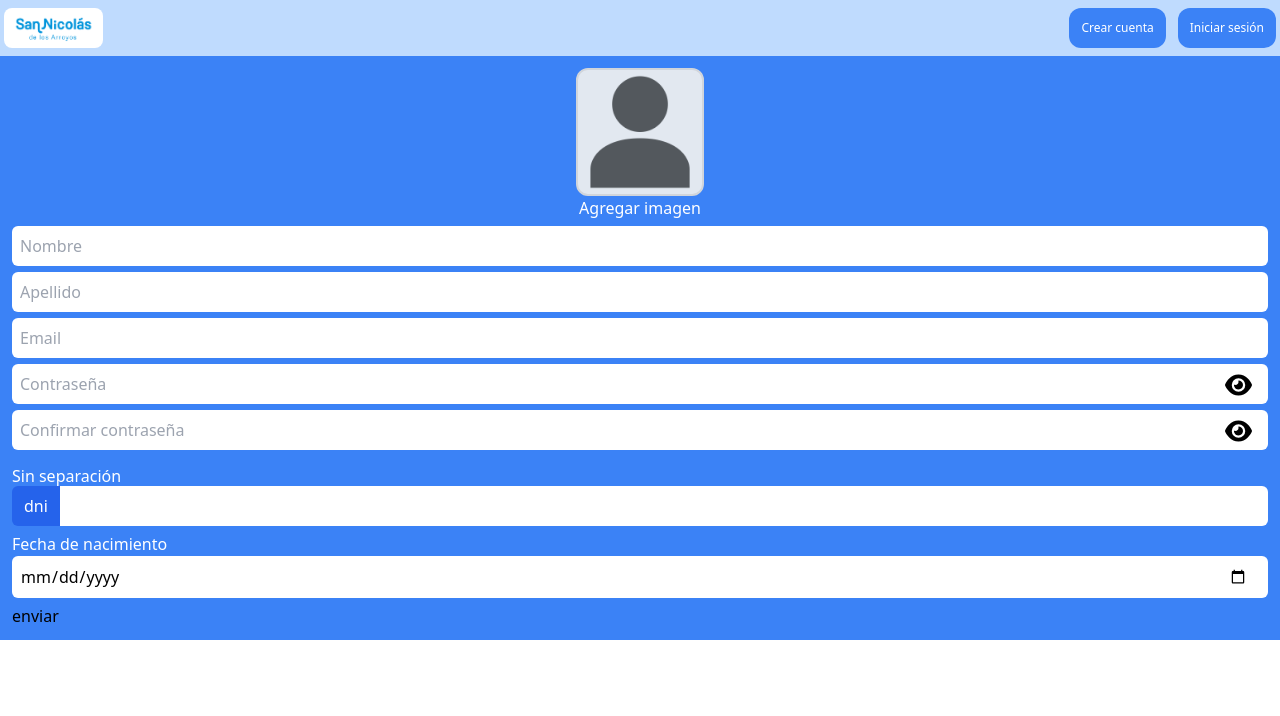
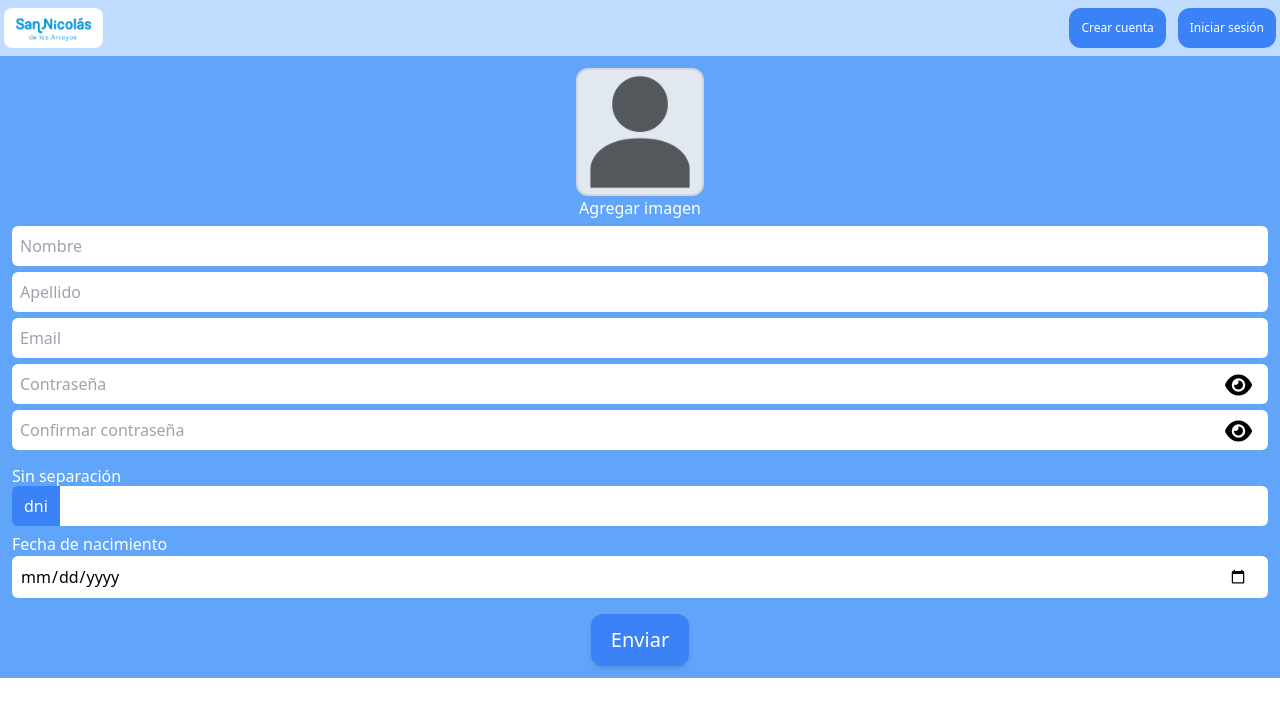
Before and after one commit to fede-vazquez/desafio_tecnico_advancedPlus, a React (Create React App) app in the folder front-end/: page /users/register in a window 1280 px wide. Shown: the top 716 px of the page. Built offline with nearby package versions, Linux system fonts and the light colour scheme.

Commit message:
Agrega estílo al botón de enviar el formulario. Agrega atributo al componente 'ButtonPrimary' para controlar de forma aislada el font size.

```diff
--- a/front-end/src/components/ButtonPrimary.jsx
+++ b/front-end/src/components/ButtonPrimary.jsx
@@ -4,15 +4,16 @@ import React from "react";
  * Componente de botón con distintas configuraciones.
  * @param {ChildNode} children Contenido que tendrá el botón. Sea un Link o solo un texto
  * @param {Function} onClickEvent Función que se activa con un click. A la misma se le pasará el evento como propiedad.
+ * @param {String} fontSize Clase que define el tamaño de letra del botón, por defecto "text-xs".
  * @param {String} extraCss String con un Css extra en caso de que sea necesario.
  * @returns Botón con las configuraciones dadas.
  */
-function ButtonPrimary({ children, onClickEvent, extraCss }) {
+function ButtonPrimary({ children, onClickEvent, fontSize, extraCss }) {
   return (
     <button
-      className={`cursor-pointer rounded-xl px-3 text-white font-medium text-xs bg-blue-500 hover:bg-blue-600 ${
-        extraCss || ""
-      } `}
+      className={`cursor-pointer rounded-xl px-3 text-white font-medium ${
+        fontSize || "text-xs"
+      } bg-blue-500 hover:bg-blue-600 ${extraCss || ""} `}
       onClick={(e) => {
         if (onClickEvent) onClickEvent(e);
       }}
--- a/front-end/src/components/register_form/DniFormInput.jsx
+++ b/front-end/src/components/register_form/DniFormInput.jsx
@@ -20,7 +20,7 @@ function DniFormInput({ id, name, value, placeholder, handleChange, error }) {
           error && "border-alert"
         }`}
       >
-        <div className="py-2 px-3 bg-blue-600 rounded-s-md">
+        <div className="py-2 px-3 bg-blue-500 rounded-s-md">
           <span className="my-auto text-white">dni</span>
         </div>
         <input
--- a/front-end/src/components/register_form/MainRegisterForm.jsx
+++ b/front-end/src/components/register_form/MainRegisterForm.jsx
@@ -6,6 +6,7 @@ import DateFormInput from "./DateFormInput";
 import DniFormInput from "./DniFormInput";
 import { validationsRegister } from "../../validations/validationsRegister";
 import ImageInput from "./ImageFormInput";
+import ButtonPrimary from "../ButtonPrimary";
 
 const prevFormValues = {
   firstName: "",
@@ -28,7 +29,7 @@ function MainRegisterForm() {
   );
 
   return (
-    <section className=" bg-blue-500 p-3">
+    <section className="bg-blue-400 p-3">
       <form
         onSubmit={(e) => {
           handleSubmitForm(e, form);
@@ -97,7 +98,12 @@ function MainRegisterForm() {
           handleChange={handleChange}
           error={errors.birthDate}
         />
-        <button>enviar</button>
+        <ButtonPrimary
+          extraCss={"py-3 mt-4 block mx-auto px-5 shadow-md"}
+          fontSize={"text-xl"}
+        >
+          Enviar
+        </ButtonPrimary>
       </form>
     </section>
   );
```
